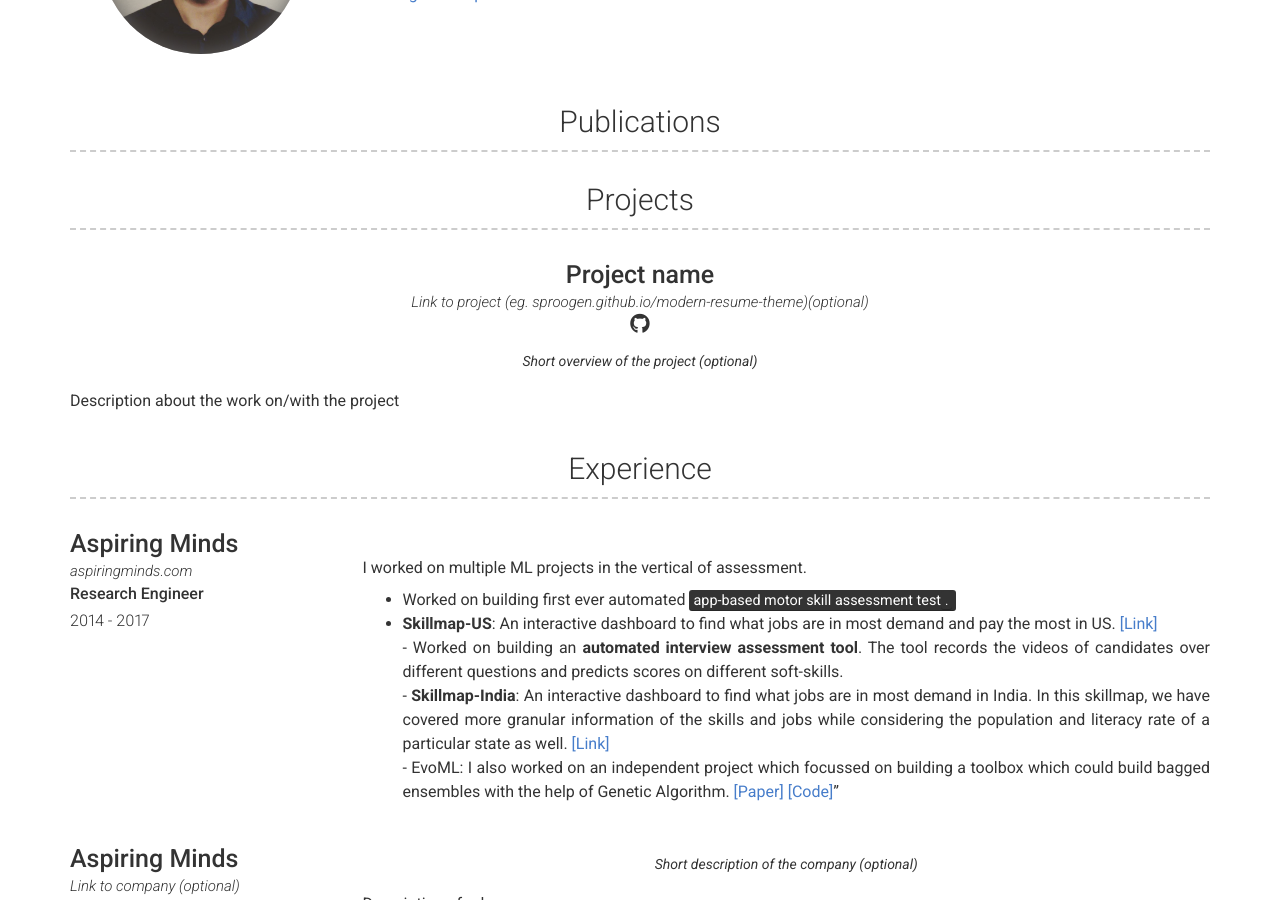
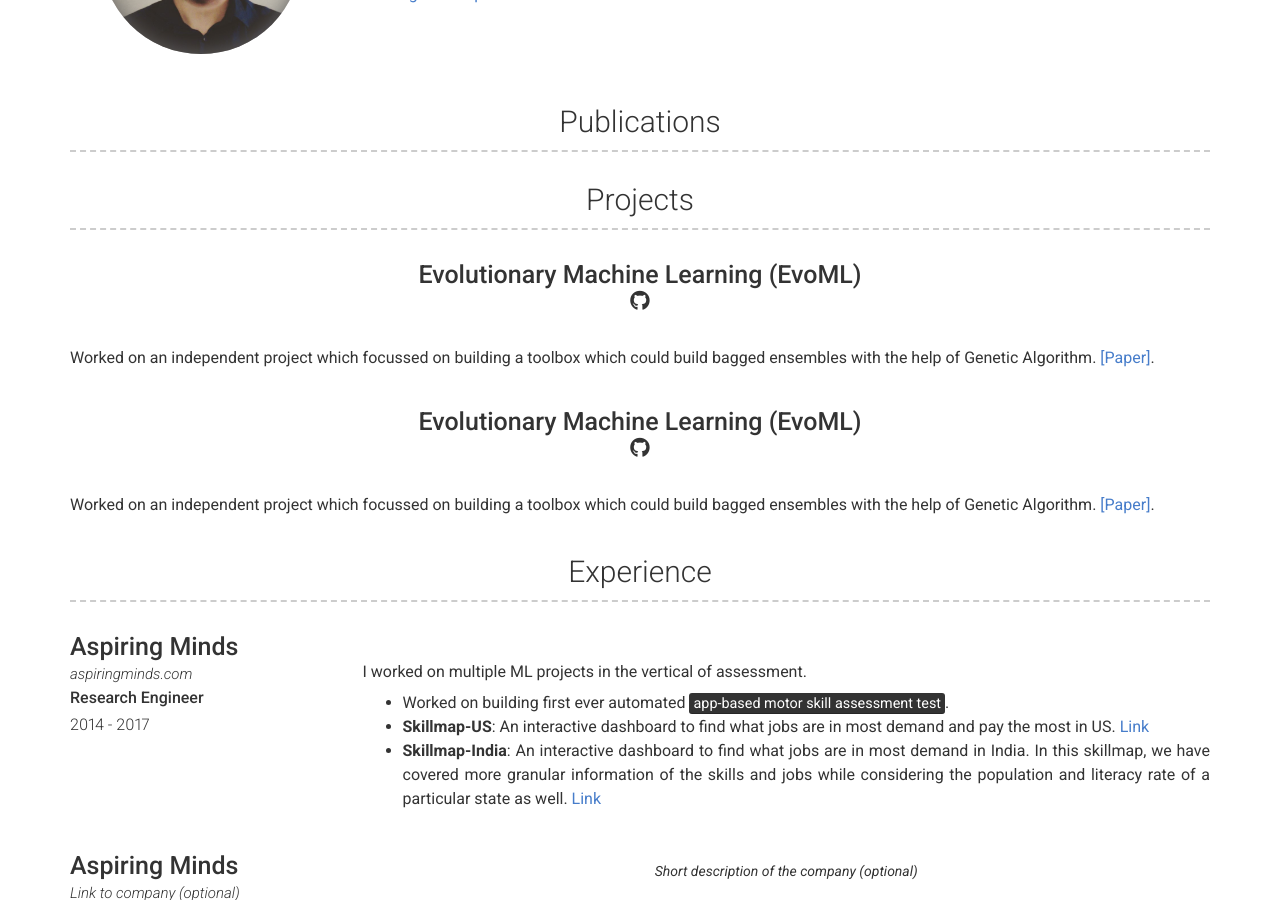
Before and after one commit to bsinghpratap/bsinghpratap.github.io, a Jekyll site: the page built from index.md, in a window 1280 px wide and 900 px high, scrolled down 448 px. Built offline with Jekyll 4.4.1, drawn with Linux system fonts in a browser that asks for light colours; nearby versions of some CDN libraries.

Commit message:
website updated

```diff
--- a/_data/experience.yml
+++ b/_data/experience.yml
@@ -8,8 +8,10 @@
 #   Short description of the company (optional)
   description: | # this will include new lines to allow paragraphs
     I worked on multiple ML projects in the vertical of assessment.
-    - Worked on building first ever automated <mark>app-based motor skill assessment test<mark>.
-    - <b>Skillmap-US</b>: An interactive dashboard to find what jobs are in most demand and pay the most in US. <a class='urllink' href='aspiringminds.com/skill_map_skill_view' rel='nofollow'>[Link]</a> <br>- Worked on building an <b>automated interview assessment tool</b>. The tool records the videos of candidates over different questions and predicts scores on different soft-skills. <br>- <b>Skillmap-India</b>: An interactive dashboard to find what jobs are in most demand in India. In this skillmap, we have covered more granular information of the skills and jobs while considering the population and literacy rate of a particular state as well. <a class='urllink' href='http://www.aspiringminds.com/india-skill-map' rel='nofollow'>[Link]</a><br>- EvoML: I also worked on an independent project which focussed on building a toolbox which could build bagged ensembles with the help of Genetic Algorithm. <a class='urllink' href='https://arxiv.org/abs/1610.00465' rel='nofollow'>[Paper]</a> <a class='urllink' href='https://github.com/EvoML' rel='nofollow'>[Code]</a>"
+    - Worked on building first ever automated <mark>app-based motor skill assessment test</mark>.
+    - <b>Skillmap-US</b>: An interactive dashboard to find what jobs are in most demand and pay the most in US. [Link](https://www.aspiringminds.com/research-reports/skill-map-us-2016/)
+    - <b>Skillmap-India</b>: An interactive dashboard to find what jobs are in most demand in India. In this skillmap, we have covered more granular information of the skills and jobs while considering the population and literacy rate of a particular state as well. [Link](https://www.aspiringminds.com/research-reports/skill-map-india-2017/)
+
 
 
 
--- a/_data/projects.yml
+++ b/_data/projects.yml
@@ -1,9 +1,18 @@
 # Project template
 - layout: top-middle
-  name: Project name
-  link: Link to project (eg. sproogen.github.io/modern-resume-theme)(optional)
-  github: Github page for project (eg. sproogen/modern-resume-theme)(optional)
+  name: Evolutionary Machine Learning (EvoML)
+  link:
+  github: https://github.com/EvoML
   quote: >
-    Short overview of the project (optional)
+
   description: | # this will include new lines to allow paragraphs
-    Description about the work on/with the project
+    Worked on an independent project which focussed on building a toolbox which could build bagged ensembles with the help of Genetic Algorithm. <a class='urllink' href='https://arxiv.org/abs/1610.00465' rel='nofollow'>[Paper]</a>.
+
+- layout: top-middle
+  name: Evolutionary Machine Learning (EvoML)
+  link:
+  github: https://github.com/EvoML
+  quote: >
+
+  description: | # this will include new lines to allow paragraphs
+    Worked on an independent project which focussed on building a toolbox which could build bagged ensembles with the help of Genetic Algorithm. <a class='urllink' href='https://arxiv.org/abs/1610.00465' rel='nofollow'>[Paper]</a>.
```
